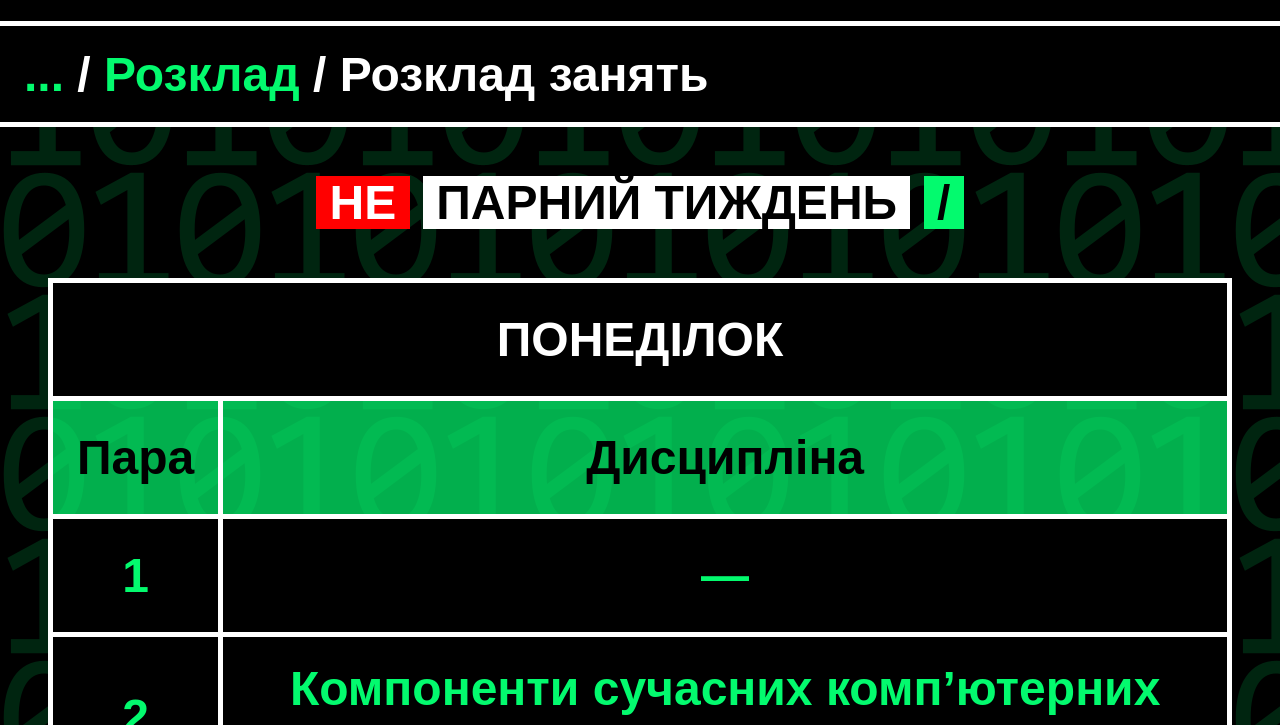
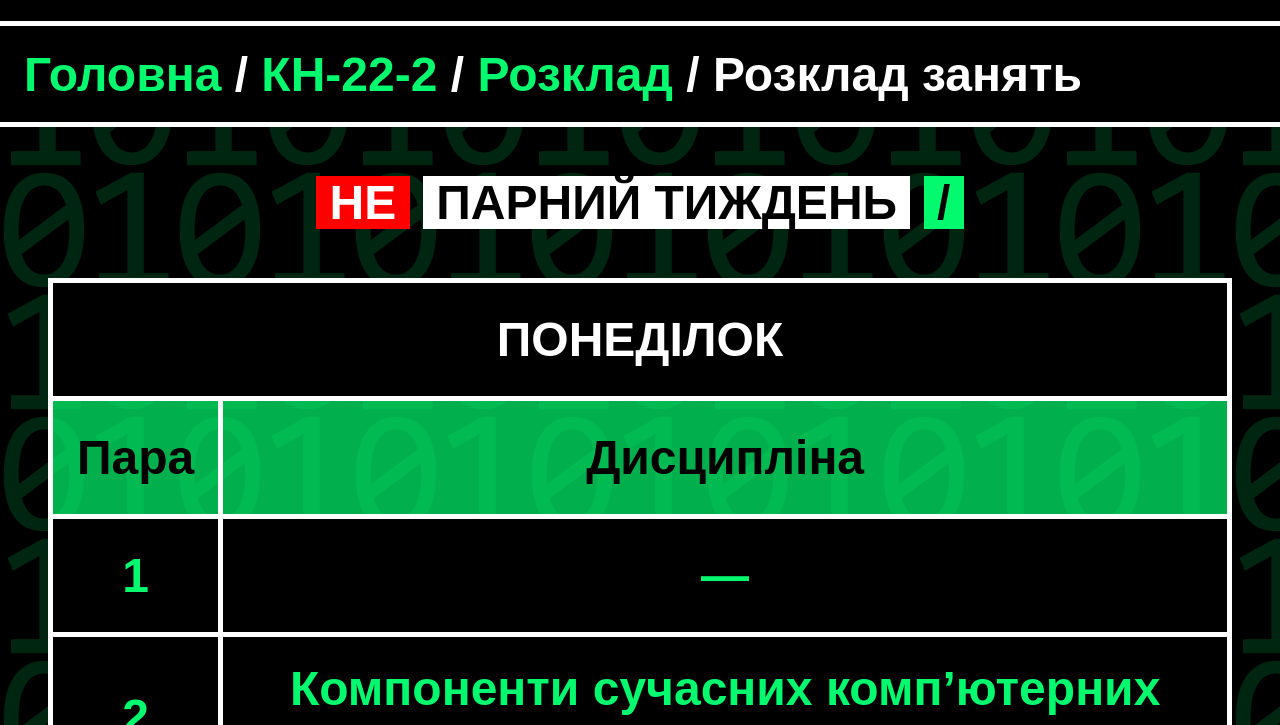
Before and after one commit to IvanShopa/CS, a plain HTML site: page Home/CS-22-2/Schedule/Class_schedule/Class_schedule.html in a window 1280 px wide. Shown: the part 75-800 px from the top of the page. Drawn offline with Linux system fonts and the light colour scheme.

Commit message:
Update Class_schedule.html

```diff
--- a/Home/CS-22-2/Schedule/Class_schedule/Class_schedule.html
+++ b/Home/CS-22-2/Schedule/Class_schedule/Class_schedule.html
@@ -15,7 +15,8 @@
       </header>
       <nav>
         <div>
-          <a class="link" href="../../CS-22-2.html">...</a> /
+          <a class="link" href="../../../Home.html">Головна</a> /
+          <a class="link" href="../../CS-22-2.html">КН-22-2</a> /
           <a class="link" href="../Schedule.html">Розклад</a> /
           Розклад занять
         </div>
```
